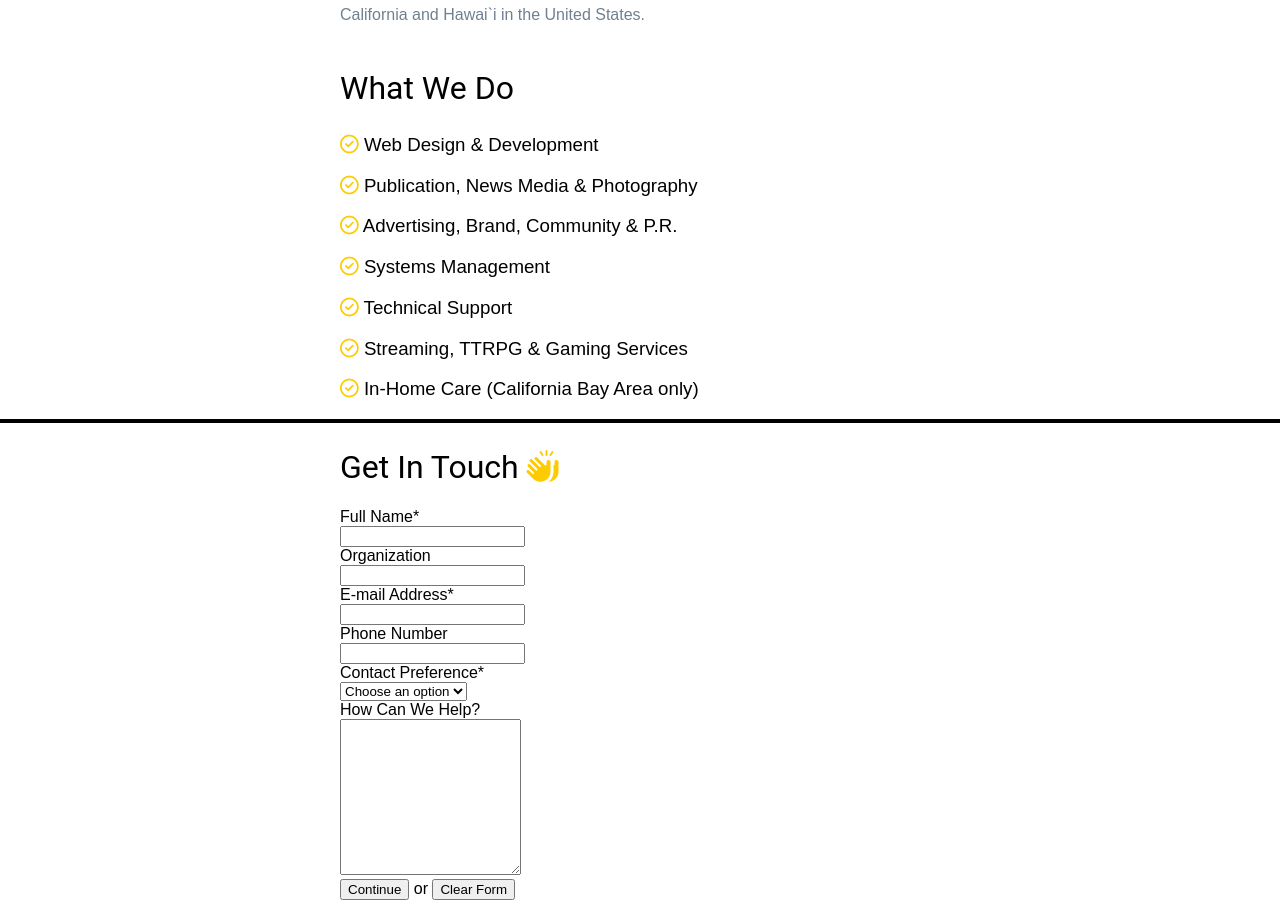
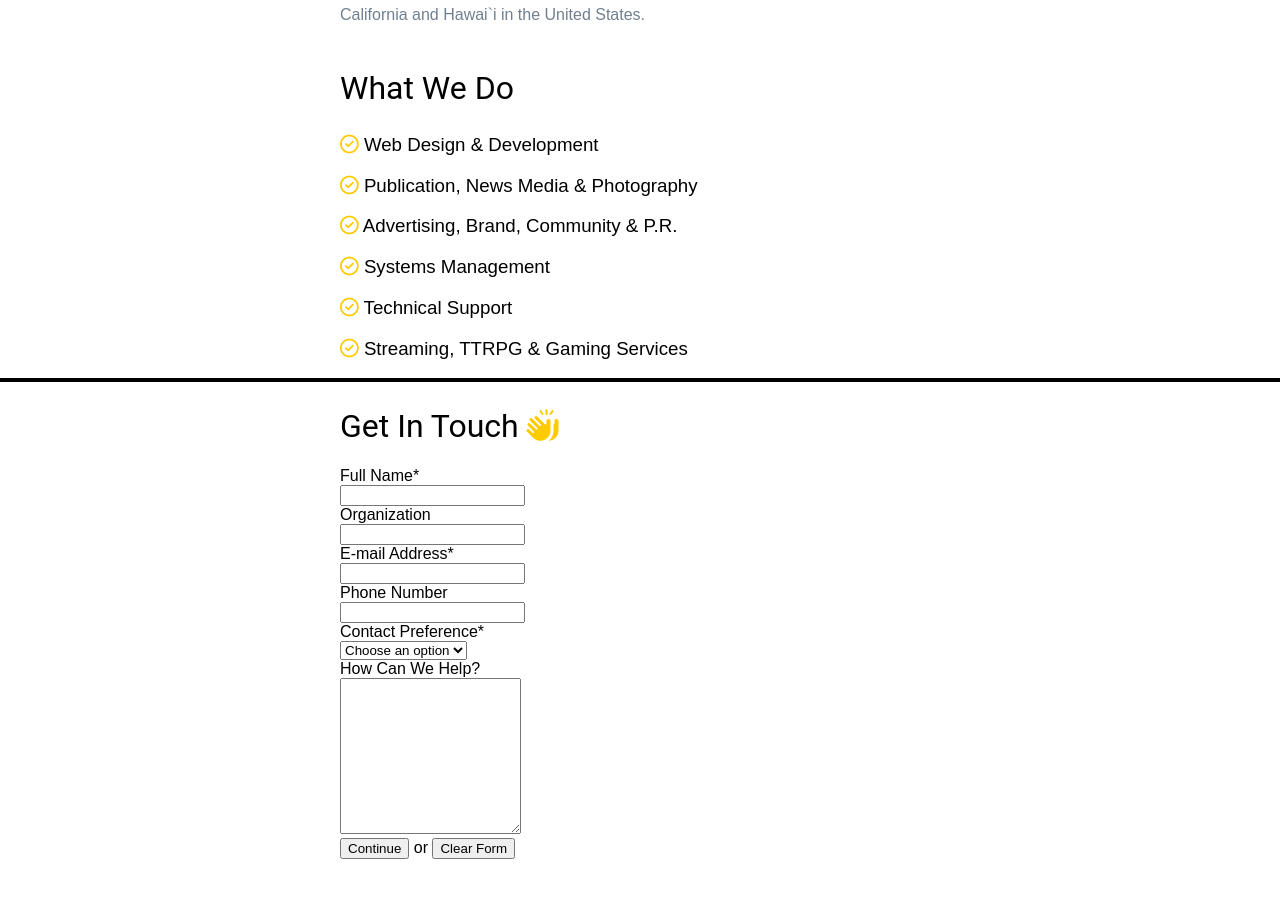
Before and after one commit to parkzplatz/dotcom, a Jekyll site: the page built from contact/form-test.html, in a window 1280 px wide and 900 px high, scrolled down 859 px. Built offline with Jekyll 4.4.1, drawn with Linux system fonts in a browser that asks for light colours; nearby versions of some CDN libraries; some web fonts are replaced; after the commit the page ends 1718 px from its top, so only the background shows below that.

Commit message:
Update form-test.html

```diff
--- a/contact/form-test.html
+++ b/contact/form-test.html
@@ -23,7 +23,6 @@ title: "Parkzplatz | Web Development | Contact Us"
     <h3><i class="fa-regular fa-circle-check"></i> Systems Management</h3>
     <h3><i class="fa-regular fa-circle-check"></i> Technical Support</h3>
     <h3><i class="fa-regular fa-circle-check"></i> Streaming, TTRPG & Gaming Services</h3>
-    <h3><i class="fa-regular fa-circle-check"></i> In-Home Care (California Bay Area only)</h3>
     </div>
 </div>
 </div>
```
